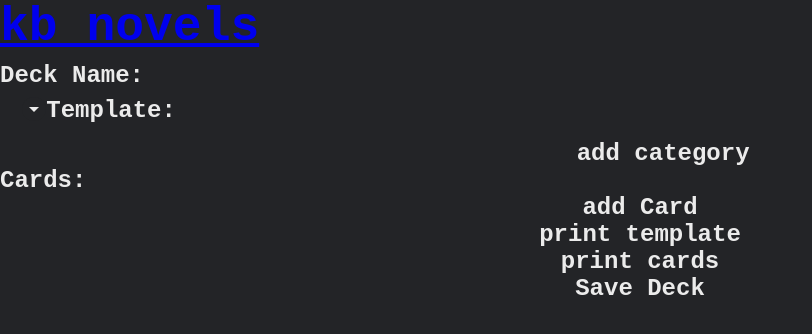
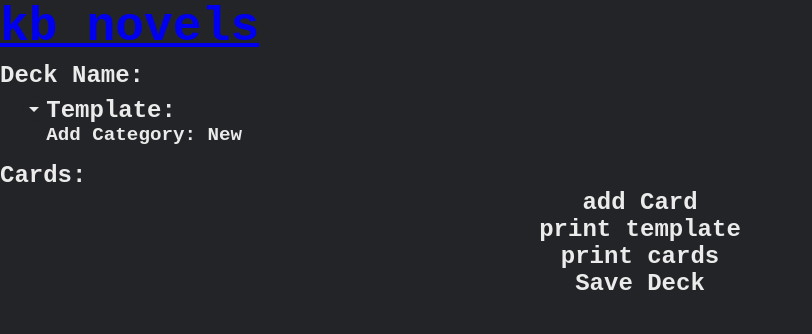
Before and after one commit to brtboi/kb-novels, a React (Create React App) app: page /edit/new in a window 1280 px wide. Shown: the top 334 px of the page, without its empty margins (0-812 px from the left). Built offline with nearby package versions, Linux system fonts and the light colour scheme.

Commit message:
feat /edit: can now add to cards specific categories in template

```diff
--- a/src/components/editComponents/EditCard.tsx
+++ b/src/components/editComponents/EditCard.tsx
@@ -1,4 +1,4 @@
-import React, { useState } from "react";
+import React, { useEffect, useState } from "react";
 import { Card, CardCategory } from "../../entity/types";
 import EditCategory from "./EditCategory";
 import { ReactComponent as DeleteIcon } from "../../assets/Icons/Delete.svg";
@@ -10,18 +10,22 @@ import { DraggableProvidedDragHandleProps } from "@hello-pangea/dnd";
 
 type Props =
     | {
+          // if template
           card: Card;
           cardIndex: number;
           updateCard: (newCard: Card) => void;
           deleteCard?: never;
+          template?: never;
           isTemplate: true;
           dragHandleProps?: never;
       }
     | {
+          // if normal card
           card: Card;
           cardIndex: number;
           updateCard: (newCard: Card) => void;
           deleteCard: () => void;
+          template: Card;
           isTemplate: false;
           dragHandleProps: DraggableProvidedDragHandleProps | null;
       };
@@ -31,17 +35,21 @@ export default function EditCard({
     cardIndex,
     updateCard,
     deleteCard,
+    template,
     isTemplate,
     dragHandleProps,
 }: Props) {
     //
     const [isCondensed, setIsCondensed] = useState<boolean>(false);
+    const [extraTemplateCategories, setExtraTemplateCategories] = useState<
+        CardCategory[]
+    >([]);
 
     const categoryDict: Record<string, string> = Object.fromEntries(
         card.categories.map((category) => [category._ID, category.name])
     );
 
-    const handleAddCategory = () => {
+    const handleAddCategory = (newCategory?: CardCategory) => {
         const blankCategory = {
             _dependencies: [],
             _isShuffled: false,
@@ -52,7 +60,7 @@ export default function EditCard({
         };
         const newCard: Card = {
             ...card,
-            categories: [...card.categories, blankCategory],
+            categories: [...card.categories, newCategory ?? blankCategory],
         };
 
         updateCard(newCard);
@@ -75,9 +83,24 @@ export default function EditCard({
         updateCard({ ...card, categories: updatedCategories });
     };
 
+    useEffect(() => {
+        if (!isTemplate) {
+            setExtraTemplateCategories(
+                template.categories.filter(
+                    (templateCategory) =>
+                        !card.categories.some(
+                            (cardCategory) =>
+                                templateCategory._ID === cardCategory._ID
+                        )
+                )
+            );
+        }
+    }, [template, card, isTemplate]);
+
     return (
         <>
-            <div className={classNames(styles.Card)}>
+            <div className={classNames(styles.Card)}
+            style={{marginBottom: isCondensed ? 0 : "1rem"}}>
                 <div className={classNames(styles.CardSidePanel)}>
                     {isTemplate ? (
                         <div />
@@ -123,6 +146,7 @@ export default function EditCard({
                         )}
                     </div>
                 ) : (
+                    <div style={{ width: "100%" }}>
                         <div className={classNames(styles.CardCategoriesDiv)}>
                             {isTemplate ? (
                                 <p>Template:</p>
@@ -160,9 +184,35 @@ export default function EditCard({
                                     />
                                 );
                             })}
-                        <button onClick={handleAddCategory}>
-                            add category
+                        </div>
+                        <div className={classNames(styles.AddCategoryDiv)}>
+                            <p>Add Category:&nbsp;</p>
+                            <button
+                                onClick={() => {
+                                    handleAddCategory();
+                                }}
+                                className={styles.AddCategoryButton}
+                            >
+                                New
                             </button>
+                            {extraTemplateCategories.map(
+                                (extraTemplateCategory) => (
+                                    <>
+                                        <p>,&nbsp;</p>
+                                        <button
+                                            onClick={() => {
+                                                handleAddCategory(
+                                                    extraTemplateCategory
+                                                );
+                                            }}
+                                            className={styles.AddCategoryButton}
+                                        >
+                                            {extraTemplateCategory.name}
+                                        </button>
+                                    </>
+                                )
+                            )}
+                        </div>
                     </div>
                 )}
             </div>
--- a/src/components/editComponents/EditPage.tsx
+++ b/src/components/editComponents/EditPage.tsx
@@ -19,29 +19,6 @@ export default function EditPage() {
     const [deckName, setDeckName] = useState<string | null>(null);
     const [templateCard, setTemplateCard] = useState<Card | null>(null);
     const [cards, setCards] = useState<Card[] | null>(null);
-
-    useEffect(() => {
-        const fetchCards = async () => {
-            try {
-                const docSnapshot = await getDoc(doc(db, `decks/${deckId}`));
-                const data = docSnapshot.data();
-
-                setDeckName(data?.name);
-                setTemplateCard(JSON.parse(data?.template));
-                setCards(JSON.parse(data?.cards));
-            } catch (e) {
-                console.error("Error fetching CARDS", e);
-            }
-        };
-
-        if (deckId === "new") {
-            setDeckName("");
-            setTemplateCard({ categories: [] });
-            setCards([]);
-        } else {
-            fetchCards();
-        }
-    }, [deckId]);
 
     const handleSaveDeck = async () => {
         if (deckId === "new") {
@@ -111,6 +88,30 @@ export default function EditPage() {
         });
     };
 
+    // fetch cards
+    useEffect(() => {
+        const fetchCards = async () => {
+            try {
+                const docSnapshot = await getDoc(doc(db, `decks/${deckId}`));
+                const data = docSnapshot.data();
+
+                setDeckName(data?.name);
+                setTemplateCard(JSON.parse(data?.template));
+                setCards(JSON.parse(data?.cards));
+            } catch (e) {
+                console.error("Error fetching CARDS", e);
+            }
+        };
+
+        if (deckId === "new") {
+            setDeckName("");
+            setTemplateCard({ categories: [] });
+            setCards([]);
+        } else {
+            fetchCards();
+        }
+    }, [deckId]);
+
     return (
         <>
             {deckName !== null && templateCard !== null && cards !== null ? (
@@ -168,6 +169,7 @@ export default function EditPage() {
                                                                 cardIndex
                                                             );
                                                         }}
+                                                        template={templateCard}
                                                         isTemplate={false}
                                                         dragHandleProps={
                                                             provided.dragHandleProps
@@ -183,21 +185,6 @@ export default function EditPage() {
                             )}
                         </Droppable>
                     </DragDropContext>
-
-                    {/* {cards.map((card, cardIndex) => (
-                        <EditCard
-                            card={card}
-                            cardIndex={cardIndex}
-                            updateCard={(newCard: Card) => {
-                                updateCard(cardIndex, newCard);
-                            }}
-                            deleteCard={() => {
-                                deleteCard(cardIndex);
-                            }}
-                            isTemplate={false}
-                            key={`card ${cardIndex}`}
-                        />
-                    ))} */}
 
                     <button onClick={addCard}>add Card</button>
                     <button
--- a/src/components/editComponents/editStyles.module.css
+++ b/src/components/editComponents/editStyles.module.css
@@ -47,6 +47,25 @@ button {
 
 .Input:hover {
     text-decoration: underline;
+}
+
+.AddButton {
+    display: flex;
+    flex-direction: row;
+    background-color: var(--primaryColor);
+    transition: background-color 100ms ease-in;
+    border-radius: 1rem;
+    overflow: hidden;
+    justify-content: center;
+    align-items: center;
+    color: var(--backgroundColor);
+    fill: var(--backgroundColor);
+    stroke: var(--backgroundColor);
+}
+
+.AddButton:hover {
+    background-color: var(--fontColor);
+    transition: background-color 100ms ease-in;
 }
 
 .Card {
@@ -157,25 +176,6 @@ button {
     background-color: var(--backgroundColor);
 }
 
-.AddButton {
-    display: flex;
-    flex-direction: row;
-    background-color: var(--primaryColor);
-    transition: background-color 100ms ease-in;
-    border-radius: 1rem;
-    overflow: hidden;
-    justify-content: center;
-    align-items: center;
-    color: var(--backgroundColor);
-    fill: var(--backgroundColor);
-    stroke: var(--backgroundColor);
-}
-
-.AddButton:hover {
-    background-color: var(--fontColor);
-    transition: background-color 100ms ease-in;
-}
-
 .CategoryHeader .AddButton {
     position: absolute;
     left: 50%;
@@ -194,6 +194,15 @@ button {
     padding: 0 1rem 0 1rem;
     background-color: var(--backgroundColor);
     overflow: hidden;
+}
+
+.AddCategoryDiv {
+    display: flex;
+    font-size: 1.2rem;
+}
+
+.AddCategoryButton:hover {
+    text-decoration: underline;
 }
 
 .CardRow {
```
Lines whose indentation alone changed are shown as unchanged.
